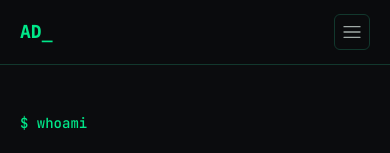
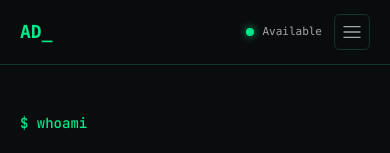
Before and after one commit to adebomiolusegun/My-portfolio, a Next.js app: page / in a window 390 px wide. Shown: the top 153 px of the page. Built offline with nearby package versions, Linux system fonts and the light colour scheme.

Commit message:
nav dropdown

```diff
--- /dev/null
+++ b/app/UI/Avaliability/page.tsx
@@ -0,0 +1,18 @@
+function Avaliability() {
+  return (
+    <div className="flex ml-auto pr-3 items-center gap-2 md:ml-0 md:pr-0 md:flex">
+      <span
+        className="
+              size-2
+              rounded-full
+              bg-primary
+              shadow-[0_0_8px_rgba(0,232,137,0.8)]
+            "
+      />
+
+      <span className="font-mono text-[11px] text-muted">Available</span>
+    </div>
+  );
+}
+
+export default Avaliability;
--- a/app/components/Nav/page.tsx
+++ b/app/components/Nav/page.tsx
@@ -3,6 +3,7 @@
 import { useState } from "react";
 import { RxHamburgerMenu } from "react-icons/rx";
 import { LuX } from "react-icons/lu";
+import Avaliability from "@/app/UI/Avaliability/page";
 
 function NavPage() {
   const [open, setOpen] = useState(false);
@@ -100,19 +101,7 @@ function NavPage() {
         </div>
 
         {/* Availability */}
-        <div className="hidden items-center gap-2 md:flex">
-          <span
-            className="
-              size-2
-              rounded-full
-              bg-primary
-              shadow-[0_0_8px_rgba(0,232,137,0.8)]
-            "
-          />
-
-          <span className="font-mono text-[11px] text-muted">Available</span>
-        </div>
-
+        <Avaliability />
         {/* Mobile button */}
         <button
           type="button"
```
